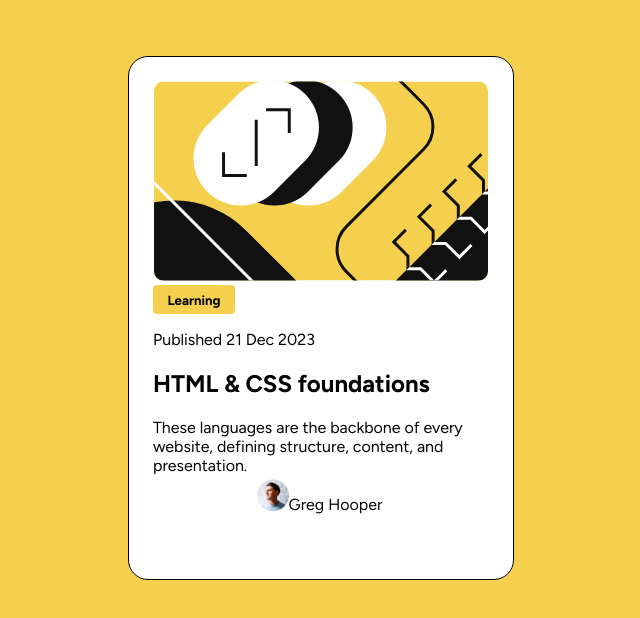
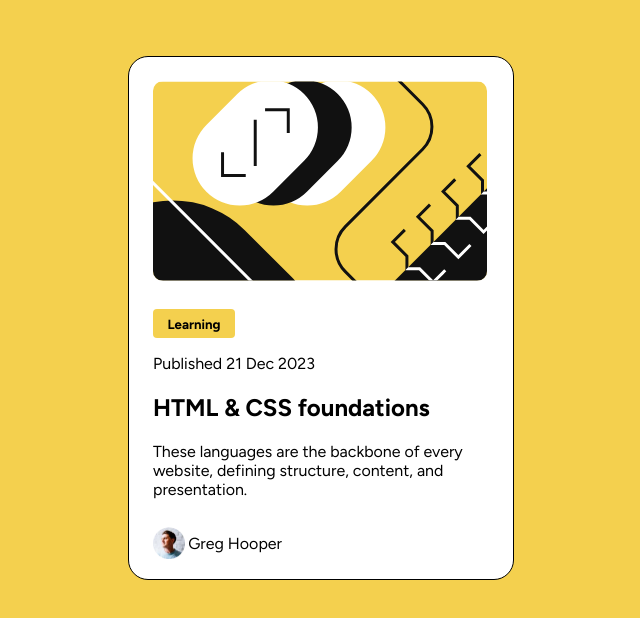
Before and after one commit to Fraol-T/Blog-preview-card, a plain HTML site: page index.html in a window 1280 px wide. Shown: the whole page, without its empty margins (319-959 px from the left). Drawn offline with Linux system fonts and the light colour scheme.

Commit message:
adjusting the position of elements

```diff
--- a/style.css
+++ b/style.css
@@ -15,7 +15,6 @@ body{
     display: flex;
     flex-direction: column;
     justify-content: flex-start;
-    align-items: center;
     border-radius: 20px;
     border-style: solid;
     border-width: 1px;
@@ -38,11 +37,14 @@ body{
 .content{
     height: 194px;
     width: 336px;
+    margin: 24px 0px 24px 0px;
 }
 .author{
     height: 32px;
     width: 129px;
     display: flex;
+    justify-content: space-between;
+    align-items: center;
 }
 .author img{
     height: 32px;
```
